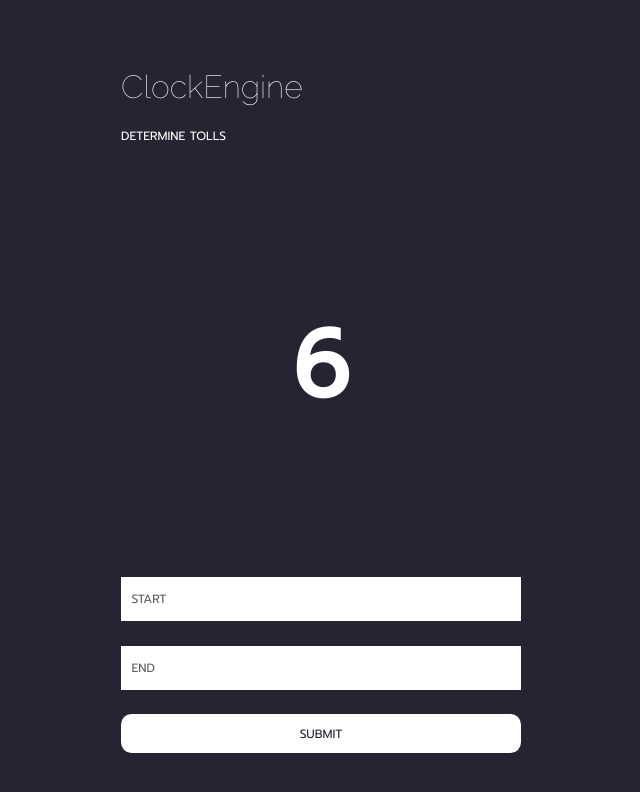
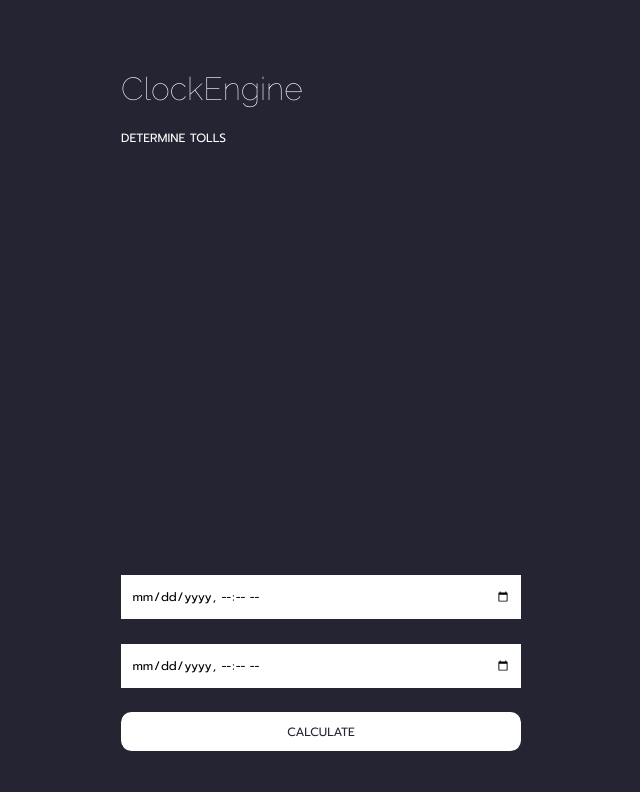
Before and after one commit to nickthorpe71/clock-engine, a React (Create React App) app: page / in a window 1280 px wide. Shown: the top 792 px of the page, without its empty margins (319-959 px from the left). Built offline with nearby package versions, Linux system fonts and the light colour scheme.

Commit message:
add for submit and validation

```diff
--- a/src/App.css
+++ b/src/App.css
@@ -28,10 +28,15 @@
 
 .result-container {
   text-align: center;
-  font-size: 5rem;
+  display: flex;
+  flex-direction: column;
+  justify-content: center;
+  font-size: 3rem;
+  height: 20rem;
+  overflow-wrap: break-word;
 }
 
-.control-panel {
+.time-select-form {
   display: flex;
   flex-direction: column;
   justify-content: space-between;
@@ -48,7 +53,7 @@
 }
 
 .time-input::placeholder {
-  color: rgba(37, 37, 46, 0.75);
+  color: rgba(37, 37, 46, 0.5);
 }
 
 .submit-button {
--- a/src/App.js
+++ b/src/App.js
@@ -1,6 +1,30 @@
+import { useState } from 'react';
 import './App.css';
 
+
 function App() {
+  const [numberOfTolls, setNumberOfTolls] = useState("");
+
+  const onSubmitTimes = (event) => {
+    event.preventDefault();
+
+    const startTime = event.target[0].value;
+    const endTime = event.target[1].value;
+
+    if (startTime > endTime) {
+      setNumberOfTolls("");
+      alert("The start time must come before the end time.");
+      return;
+    }
+
+    const numTolls = countTollsInTimeSpan(startTime, endTime);
+    setNumberOfTolls(numTolls);
+  }
+
+  const countTollsInTimeSpan = (startTime, endTime) => {
+    return "6"
+  }
+
   return (
     <div className="App">
       <header>
@@ -8,13 +32,13 @@ function App() {
         <h2 className="sub-header">DETERMINE TOLLS</h2>
       </header>
       <div className="result-container">
-        <h3>6</h3>
+        <h3>{numberOfTolls}</h3>
       </div>
-      <div className="control-panel">
-        <input className="time-input" name="start-input" placeholder="START" />
-        <input className="time-input" name="end-input" placeholder="END" />
-        <button className="submit-button">SUBMIT</button>
-      </div>
+      <form className="time-select-form" onSubmit={onSubmitTimes}>
+        <input type="datetime-local" required className="time-input" placeholder="START TIME (ISO 8601)" />
+        <input type="datetime-local" required className="time-input" placeholder="END TIME (ISO 8601)" />
+        <button className="submit-button">CALCULATE</button>
+      </form>
     </div>
   );
 }
```
Also changed, not shown: public/manifest.json.
